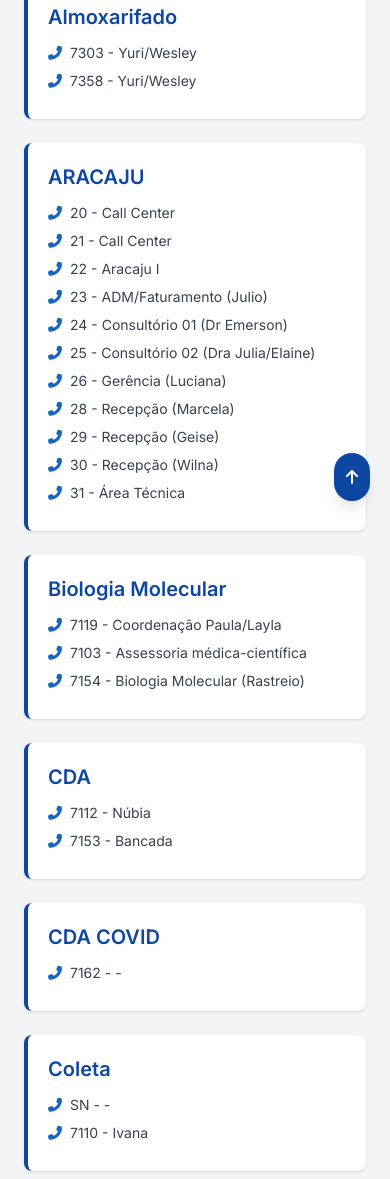
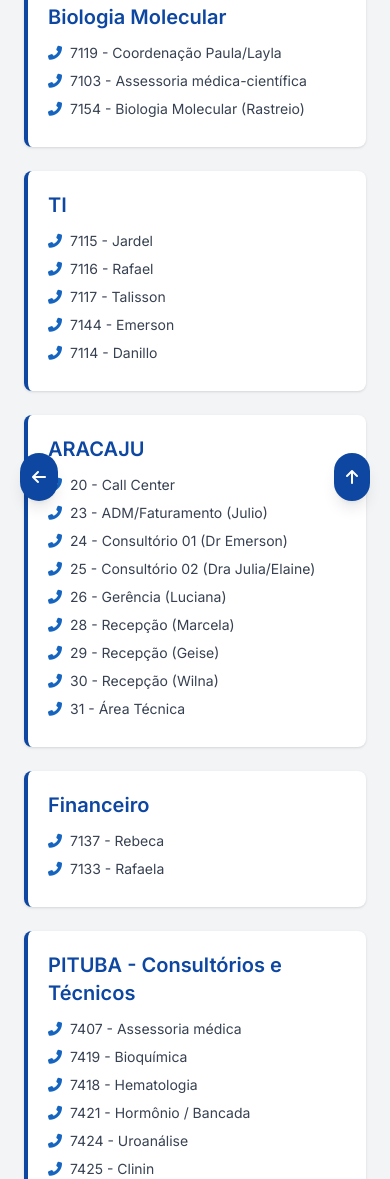
Before and after one commit to jTalisson23/Projetos, a plain HTML site: page AutomaVOIP/DNAVOIP/INDEX.HTML in a window 390 px wide. Shown: the part 323-1502 px from the top of the page. Drawn offline with nearby package versions, Linux system fonts and the light colour scheme.

Commit message:
atualizações layout

```diff
--- a/AutomaVOIP/DNAVOIP/INDEX.HTML
+++ b/AutomaVOIP/DNAVOIP/INDEX.HTML
@@ -50,174 +50,96 @@
     <i class="fas fa-arrow-up"></i>
   </button>
 
+  <!-- Botão para voltar ao início -->
+<a href="dashboard.html"
+  class="fixed bottom-5 left-5 bg-primary text-white p-3 rounded-full shadow-lg hover:bg-blue-800"
+  title="Voltar para o início">
+  <i class="fas fa-arrow-left"></i>
+</a>
+
   <script>
     const setores = [
       {
-    "setor": "Almoxarifado",
-    "ramais": [
-      { "numero": "7303", "nome": "Yuri/Wesley" },
-      { "numero": "7358", "nome": "Yuri/Wesley" }
+        setor: "Biologia Molecular",
+        ramais: [
+          { numero: "7119", nome: "Coordenação Paula/Layla" },
+          { numero: "7103", nome: "Assessoria médica-científica" },
+          { numero: "7154", nome: "Biologia Molecular (Rastreio)" }
         ]
       },
       {
-    "setor": "ARACAJU",
-    "ramais": [
-      { "numero": "20", "nome": "Call Center" },
-      { "numero": "21", "nome": "Call Center" },
-      { "numero": "22", "nome": "Aracaju I" },
-      { "numero": "23", "nome": "ADM/Faturamento (Julio)" },
-      { "numero": "24", "nome": "Consultório 01 (Dr Emerson)" },
-      { "numero": "25", "nome": "Consultório 02 (Dra Julia/Elaine)" },
-      { "numero": "26", "nome": "Gerência (Luciana)" },
-      { "numero": "28", "nome": "Recepção (Marcela)" },
-      { "numero": "29", "nome": "Recepção (Geise)" },
-      { "numero": "30", "nome": "Recepção (Wilna)" },
-      { "numero": "31", "nome": "Área Técnica" }
+        setor: "TI",
+        ramais: [
+          { numero: "7115", nome: "Jardel" },
+          { numero: "7116", nome: "Rafael" },
+          { numero: "7117", nome: "Talisson" },
+          { numero: "7144", nome: "Emerson" },
+          { numero: "7114", nome: "Danillo" }
         ]
       },
       {
-    "setor": "Biologia Molecular",
-    "ramais": [
-      { "numero": "7119", "nome": "Coordenação Paula/Layla" },
-      { "numero": "7103", "nome": "Assessoria médica-científica" },
-      { "numero": "7154", "nome": "Biologia Molecular (Rastreio)" }
+        setor: "ARACAJU",
+        ramais: [
+          { numero: "20", nome: "Call Center" },
+          { numero: "23", nome: "ADM/Faturamento (Julio)" },
+          { numero: "24", nome: "Consultório 01 (Dr Emerson)" },
+          { numero: "25", nome: "Consultório 02 (Dra Julia/Elaine)" },
+          { numero: "26", nome: "Gerência (Luciana)" },
+          { numero: "28", nome: "Recepção (Marcela)" },
+          { numero: "29", nome: "Recepção (Geise)" },
+          { numero: "30", nome: "Recepção (Wilna)" },
+          { numero: "31", nome: "Área Técnica" }
         ]
       },
       {
-    "setor": "CDA",
-    "ramais": [
-      { "numero": "7112", "nome": "Núbia" },
-      { "numero": "7153", "nome": "Bancada" }
+        setor: "Financeiro",
+        ramais: [
+          { numero: "7137", nome: "Rebeca" },
+          { numero: "7133", nome: "Rafaela" }
         ]
       },
       {
-    "setor": "CDA COVID",
-    "ramais": [
-      { "numero": "7162", "nome": "-" }
+        setor: "PITUBA - Consultórios e Técnicos",
+        ramais: [
+          { numero: "7407", nome: "Assessoria médica" },
+          { numero: "7419", nome: "Bioquímica" },
+          { numero: "7418", nome: "Hematologia" },
+          { numero: "7421", nome: "Hormônio / Bancada" },
+          { numero: "7424", nome: "Uroanálise" },
+          { numero: "7425", nome: "Clinin" },
+          { numero: "7426", nome: "Clinin" },
+          { numero: "7420", nome: "Gerência / Área Técnica (Isabel)" },
+          { numero: "7411", nome: "Microbiologia" },
+          { numero: "7402", nome: "Portaria" },
+          { numero: "7400", nome: "Recepção" },
+          { numero: "7401", nome: "Recepção" },
+          { numero: "7412", nome: "CDA" },
+          { numero: "7409", nome: "Triagem/Pezinho (Lorena)" },
+          { numero: "7410", nome: "Patologia 2" },
+          { numero: "7550", nome: "Patologia - Coordenação" }
         ]
       },
       {
-    "setor": "Coleta",
-    "ramais": [
-      { "numero": "SN", "nome": "-" },
-      { "numero": "7110", "nome": "Ivana" }
+        setor: "RH",
+        ramais: [
+          { numero: "7145", nome: "Fernanda" },
+          { numero: "SN", nome: "Carla" }
         ]
       },
       {
-    "setor": "Compras",
-    "ramais": [
-      { "numero": "7127", "nome": "Emerson" }
-    ]
-  },
-  {
-    "setor": "Coordenação de suprimentos",
-    "ramais": [
-      { "numero": "7143", "nome": "Michella" }
-    ]
-  },
-  {
-    "setor": "Financeiro",
-    "ramais": [
-      { "numero": "7137", "nome": "Rebeca" },
-
-    ]
-  },
-  {
-    "setor": "Gerência Operacional",
-    "ramais": [
-      { "numero": "7106", "nome": "Marcela" }
-    ]
-  },
-  {
-    "setor": "Parceiros",
-    "ramais": [
-      { "numero": "7147", "nome": "Fernanda" },
-      { "numero": "7129", "nome": "Luciene" },
-    ]
-  },
-
-
-  {
-    "setor": "PITUBA - Amazonas / Telefonia",
-    "ramais": [
-      { "numero": "7422", "nome": "Edna" },
-      { "numero": "7404", "nome": "Consultório Médico 01" },
-      { "numero": "7405", "nome": "Consultório Médico 02" },
-      { "numero": "7516", "nome": "Vacinas" },
-      { "numero": "7540", "nome": "Cassiana (Qualidade)" },
-      { "numero": "7541", "nome": "Isabele (Qualidade)" },
-      { "numero": "1071", "nome": "Coordenação (Coleta Domiciliar)" },
-      { "numero": "1043", "nome": "Coleta Domiciliar" },
-      { "numero": "1037", "nome": "Coleta Domiciliar" },
-      { "numero": "1072", "nome": "Carine Siqueira" },
-      { "numero": "SAC 1", "nome": "Ingenium" },
-      { "numero": "SAC 2", "nome": "Ingenium" },
-      { "numero": "SAC 3", "nome": "Ingenium" },
-      { "numero": "SAC 4", "nome": "Ingenium" },
-      { "numero": "SAC 5", "nome": "Ingenium" },
-      { "numero": "SAC 6", "nome": "Ingenium" },
-      { "numero": "SAC 7", "nome": "Ingenium" },
-      { "numero": "SAC 8", "nome": "Ingenium" },
-      { "numero": "SAC 9", "nome": "Ingenium" },
-      { "numero": "SAC 10", "nome": "Ingenium" },
-      { "numero": "SAC 11", "nome": "Ingenium" },
-      { "numero": "SAC 12", "nome": "Ingenium" },
-      { "numero": "SAC 13", "nome": "Ingenium" },
-      { "numero": "SAC 14", "nome": "Ingenium" }
-    ]
-  },
-  {
-    "setor": "PITUBA - Consultórios e Técnicos",
-    "ramais": [
-      { "numero": "7407", "nome": "Assessoria médica" },
-      { "numero": "7419", "nome": "Bioquímica" },
-      { "numero": "7418", "nome": "Hematologia" },
-      { "numero": "7421", "nome": "Hormônio / Bancada" },
-      { "numero": "7424", "nome": "Uroanálise" },
-      { "numero": "7425", "nome": "Clinin" },
-      { "numero": "7426", "nome": "Clinin" },
-      { "numero": "7420", "nome": "Gerência / Área Técnica (Isabel)" },
-      { "numero": "7411", "nome": "Microbiologia" },
-      { "numero": "7402", "nome": "Portaria" },
-      { "numero": "7400", "nome": "Recepção" },
-      { "numero": "7401", "nome": "Recepção" },
-      { "numero": "7412", "nome": "CDA" },
-      { "numero": "7409", "nome": "Triagem/Pezinho (Lorena)" },
-      { "numero": "7410", "nome": "Patologia 2" },
-      { "numero": "7550", "nome": "Patologia - Coordenação" }
-    ]
-  },
-   {
-    "setor": "Rede Cegonha",
-    "ramais": [
-      { "numero": "7113", "nome": "Marco" },
-      { "numero": "7101", "nome": "Elisa" },
-      ]
-  },
-  {
-    "setor": "RH",
-    "ramais": [
-      { "numero": "7145", "nome": "(Supervisão) Fernanda" },
-      { "numero": "7120", "nome": "(R&S) " },
-      { "numero": "7134", "nome": "(DP) " },
-      { "numero": "SN", "nome": "Carla" },
-      { "numero": "SN", "nome": "Adriana Ramos" },
-    ]
-  },
-  {
-    "setor": "Secretária",
-    "ramais": [
-      { "numero": "7121", "nome": "Graziela" }
-    ]
-  },
-  {
-    "setor": "TI",
-    "ramais": [
-      { "numero": "7115", "nome": "Jardel" },
-      { "numero": "7116", "nome": "Rafael" },
-      { "numero": "7117", "nome": "Talisson" },
-      { "numero": "7144", "nome": "Emerson" },
-      { "numero": "7114", "nome": "Danillo" }
+        setor: "PITUBA - Amazonas / Telefonia",
+        ramais: [
+          { numero: "7422", nome: "Edna" },
+          { numero: "7404", nome: "Consultório Médico 01" },
+          { numero: "7405", nome: "Consultório Médico 02" },
+          { numero: "7516", nome: "Vacinas" },
+          { numero: "7540", nome: "Cassiana (Qualidade)" },
+          { numero: "7541", nome: "Isabele (Qualidade)" },
+          { numero: "1071", nome: "Coordenação (Coleta Domiciliar)" },
+          { numero: "1043", nome: "Coleta Domiciliar" },
+          { numero: "1037", nome: "Coleta Domiciliar" },
+          { numero: "1072", nome: "Carine Siqueira" },
+          { numero: "SAC 1 a 14", nome: "Ingenium" }
         ]
       }
     ];
```
Also changed, not shown: AutomaVOIP/DNAVOIP/dashboard.html (added, +120 -0 lines), AutomaVOIP/DNAVOIP/ramais-data.js (added, +85 -0 lines), AutomaVOIP/DNAVOIP/sites.html (added, +62 -0 lines), AutomaVOIP/DNAVOIP/marca_DNA_com box-28.png (added). Lines whose indentation alone changed are shown as unchanged.
